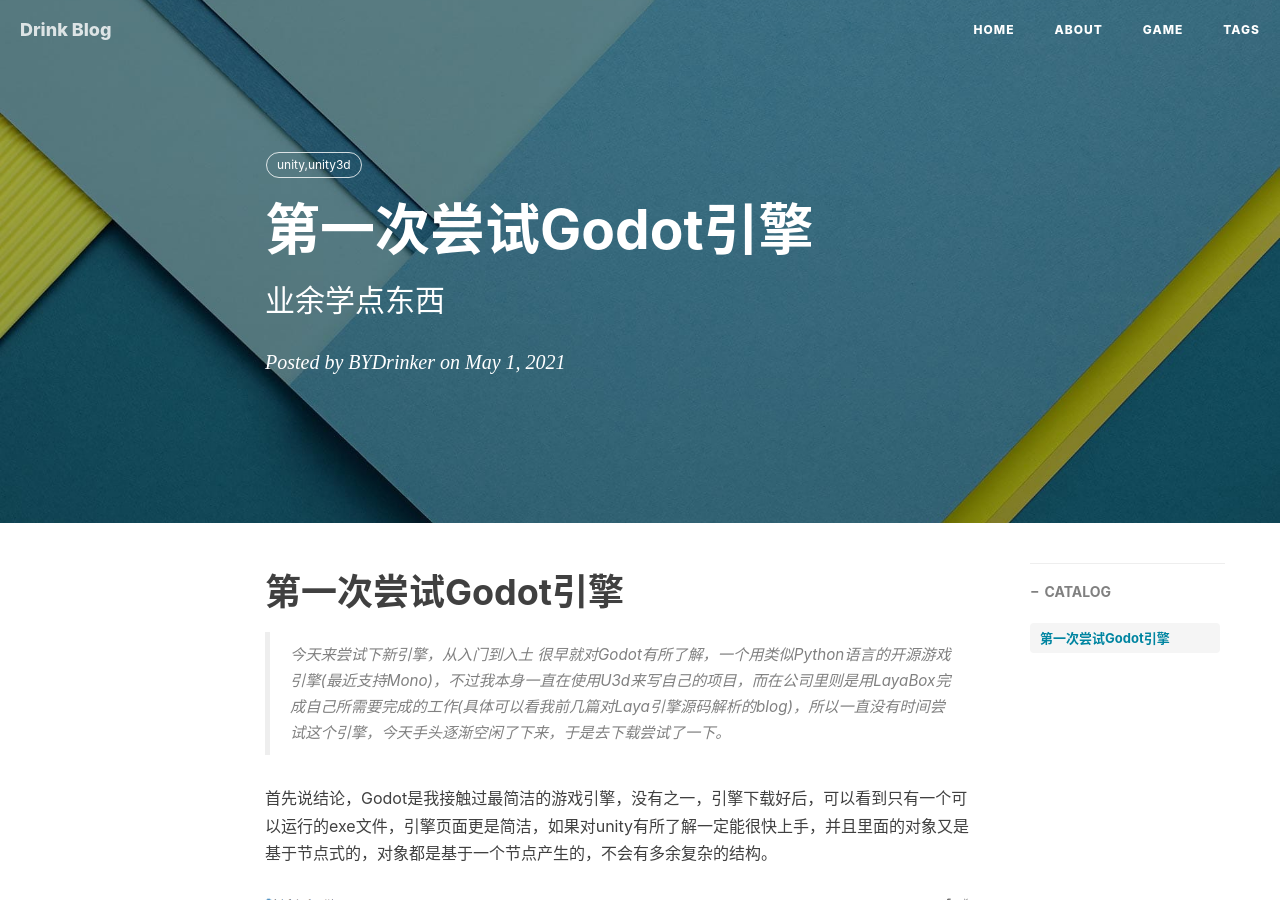
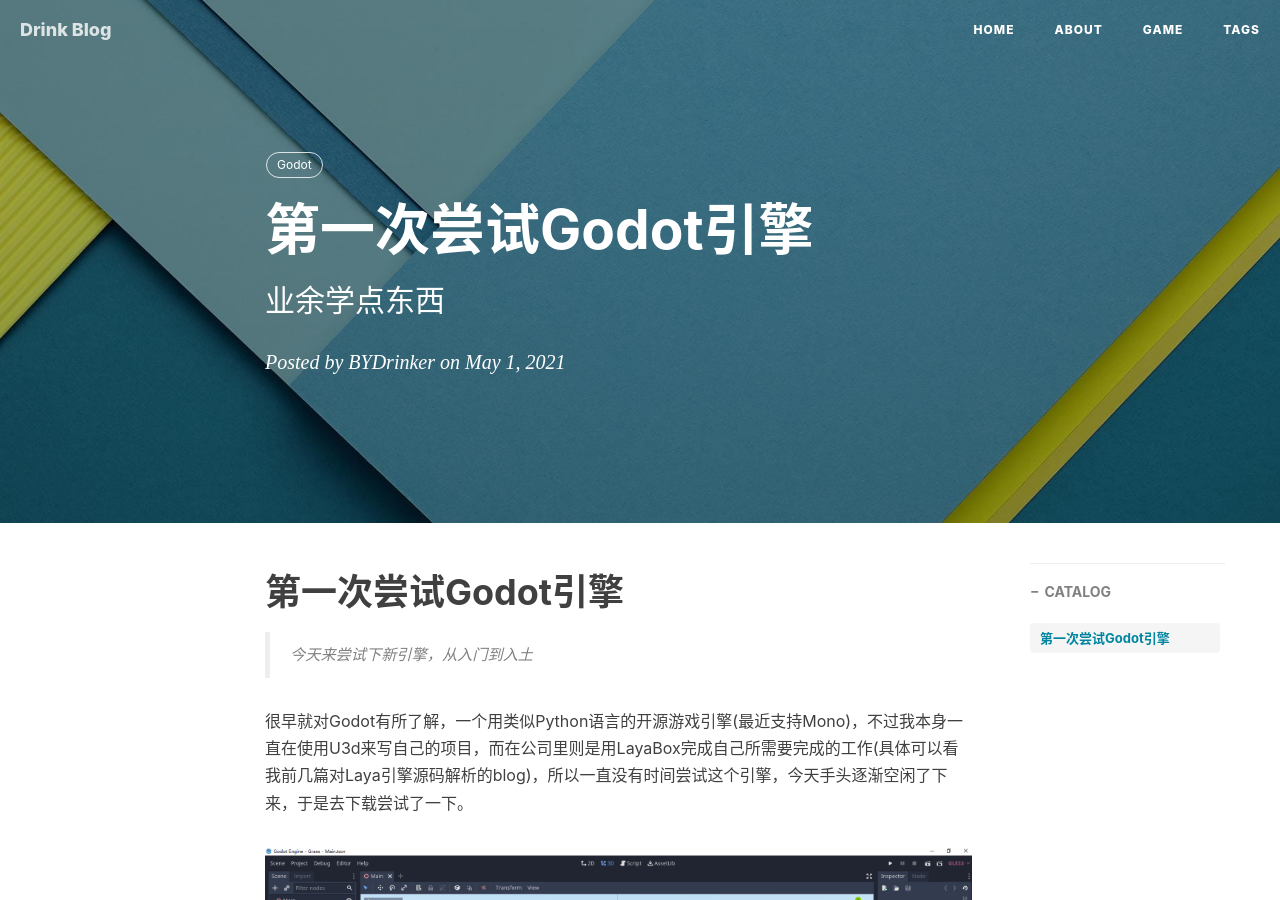
Before and after one commit to Drinkwang/jekyll2, a Jekyll site: the page built from _posts/2021-05-01-FirstAttemptGoDotGameEngine.md, in a window 1280 px wide and 900 px high. Built offline with Jekyll 4.4.1, drawn with Linux system fonts in a browser that asks for light colours; nearby versions of some CDN libraries; comment, search, counter and statistics services are not loaded.

Commit message:
godot update

```diff
--- a/_posts/2021-05-01-FirstAttemptGoDotGameEngine.md
+++ b/_posts/2021-05-01-FirstAttemptGoDotGameEngine.md
@@ -7,7 +7,7 @@
 header-img: img/tag-bg-o.jpg
 catalog: true
 tags:
-    - unity,unity3d
+    - Godot
 ---
 
 
@@ -15,17 +15,23 @@
 # 第一次尝试Godot引擎
 
 > 今天来尝试下新引擎，从入门到入土
+
+
   很早就对Godot有所了解，一个用类似Python语言的开源游戏引擎(最近支持Mono)，不过我本身一直在使用U3d来写自己的项目，而在公司里则是用LayaBox完成自己所需要完成的工作(具体可以看我前几篇对Laya引擎源码解析的blog)，所以一直没有时间尝试这个引擎，今天手头逐渐空闲了下来，于是去下载尝试了一下。
+
+![image]({{ "/assets/godot/openScene.png" | absolute_url }})
 
   首先说结论，Godot是我接触过最简洁的游戏引擎，没有之一，引擎下载好后，可以看到只有一个可以运行的exe文件，引擎页面更是简洁，如果对unity有所了解一定能很快上手，并且里面的对象又是基于节点式的，对象都是基于一个节点产生的，不会有多余复杂的结构。
 
-![image]({{ "/assets/godot/openScene.png" | absolute_url }})
+![image]({{ "/assets/godot/beganning.png" | absolute_url }})
 
 2、场景和对象可以自由从属，哪怕如今的U3d已经出了在一个场景里进行场景并列，但是没有办法实现树状的从属，只能用预制体来代替。并且每一套东西都有自己额外的逻辑，又附带了多余的component。而Godot基于节点自由装配的形式就大大减轻了运行的消耗（尽管unity也准备推出类似自由装配的tiny，但是毕竟尾大甩不掉）
 
+![image]({{ "/assets/godot/glass.png" | absolute_url }})
+
  3.开放，unity的成功是基于庞大的社区和用户的支持，所以这点在Godot有过之而无过及，插件通过类似git爬虫的形式搭建了个门户页面，基于Mit、Apache各式各样的协议..
 
-![image]({{ "/assets/godot/beganning.png" | absolute_url }})
+![image]({{ "/assets/godot/openSource.png" | absolute_url }})
 
 以上看上去，Godot确实是一个未来可期的游戏引擎，但我目前给出的评价也只是未来可期，缺点一样很明显
 
```
Also changed, not shown: other parts of _posts/2021-05-01-FirstAttemptGoDotGameEngine.md (+0 -2 lines), assets/godot/openSource.png (added).
